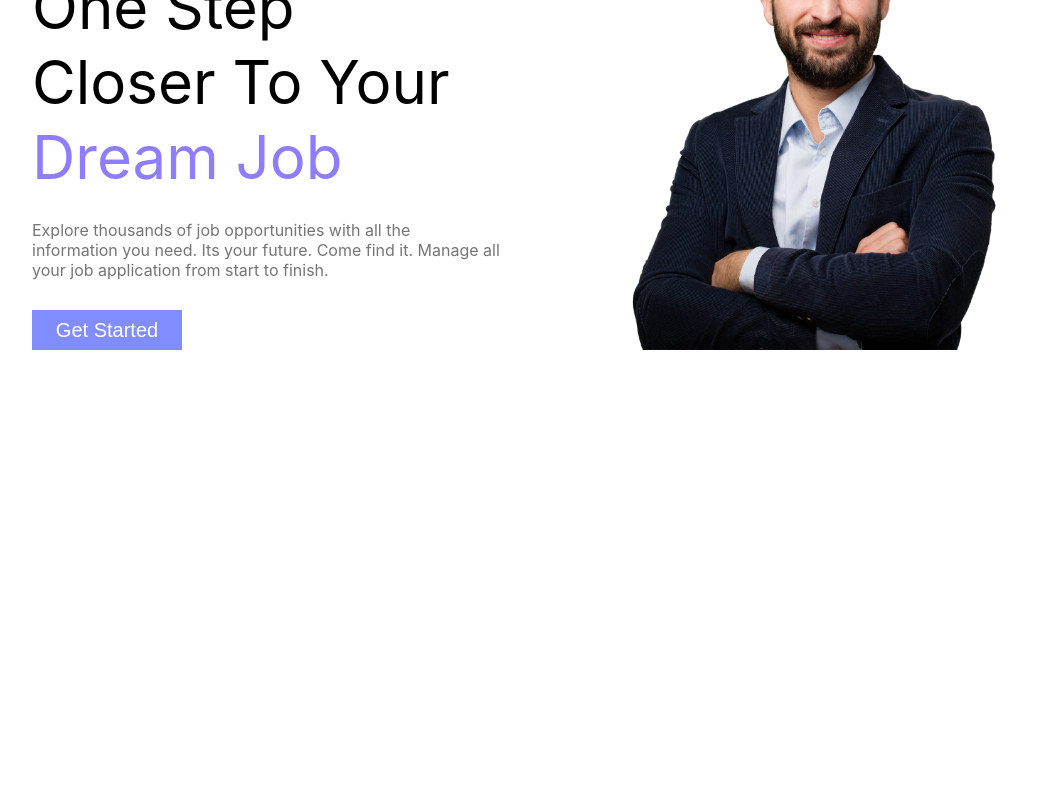
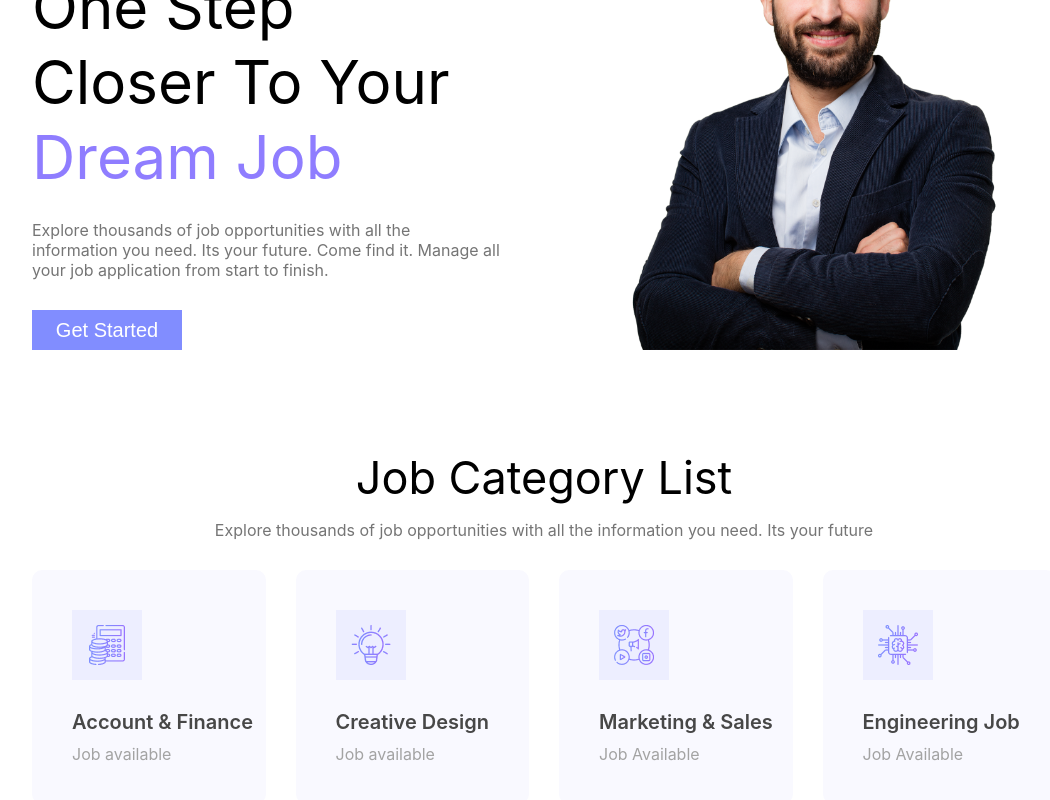
Before and after one commit to HelloAyan/Career-Hub, a React (Create React App) app: page / in a window 1280 px wide. Shown: the part 240-1040 px from the top of the page, without its empty margins (96-1146 px from the left). Before the commit the page ends 800 px from the top, so only its background shows below. Built offline with nearby package versions, Linux system fonts and the light colour scheme.

Commit message:
Job category completed

```diff
--- a/src/App.js
+++ b/src/App.js
@@ -1,12 +1,14 @@
 import './App.css';
 import Header from './components/Header/Header';
+import JobCategory from './components/Job Category/JobCategory';
 import Menu from './components/Menu/Menu';
 
 function App() {
   return (
     <div className='body'>
       <Menu />
-      <Header></Header>
+      <Header />
+      <JobCategory />
     </div>
   );
 }
--- /dev/null
+++ b/src/components/Job Category/JobCategory.js
@@ -0,0 +1,40 @@
+import React from 'react';
+import Styles from '../Job Category/JobCategory.module.css';
+import accountImg from '../../assets/Icons/accounts 1.png';
+import creativeImg from '../../assets/Icons/business 1.png';
+import marketingImg from '../../assets/Icons/social-media 1.png';
+import EngineeringImg from '../../assets/Icons/chip 1.png';
+
+const JobCategory = () => {
+    return (
+        <div className={Styles.jobCategoryContainer}>
+            <div style={{ fontSize: '45px', color: 'black', textAlign: 'center' }} >Job Category List</div>
+            <div style={{ fontSize: '16px', color: '#757575', textAlign: 'center', marginTop: '15px' }}>Explore thousands of job opportunities with all the information you need. Its your future</div>
+
+            <div className={Styles.jobTitleSection}>
+                <div className={Styles.jobCategory}>
+                    <div className={Styles.imgSection} > <img src={accountImg} alt="" /> </div>
+                    <div className={Styles.postTitle}> Account & Finance</div>
+                    <div className={Styles.availableJob}> Job available</div>
+                </div>
+                <div className={Styles.jobCategory}>
+                    <div className={Styles.imgSection} > <img src={creativeImg} alt="" /> </div>
+                    <div className={Styles.postTitle}> Creative Design </div>
+                    <div className={Styles.availableJob}>Job available</div>
+                </div>
+                <div className={Styles.jobCategory}>
+                    <div className={Styles.imgSection} > <img src={marketingImg} alt="" /> </div>
+                    <div className={Styles.postTitle}> Marketing & Sales </div>
+                    <div className={Styles.availableJob}>Job Available</div>
+                </div>
+                <div className={Styles.jobCategory}>
+                    <div className={Styles.imgSection} > <img src={EngineeringImg} alt="" /> </div>
+                    <div className={Styles.postTitle}> Engineering Job </div>
+                    <div className={Styles.availableJob}>Job Available</div>
+                </div>
+            </div>
+        </div>
+    )
+}
+
+export default JobCategory;
--- /dev/null
+++ b/src/components/Job Category/JobCategory.module.css
@@ -0,0 +1,45 @@
+.jobCategoryContainer {
+    margin-top: 100px;
+    margin-bottom: 130px;
+}
+
+.jobTitleSection {
+    width: 100%;
+    height: auto;
+    display: flex;
+    align-items: center;
+    justify-content: center;
+    margin-top: 30px;
+    column-gap: 30px;
+
+}
+
+.jobCategory {
+    background-color: #F9F9FF;
+    width: 25%;
+    height: auto;
+    border-radius: 10px;
+    padding: 40px 0 40px 40px;
+}
+
+.imgSection {
+    display: flex;
+    justify-content: center;
+    align-items: center;
+    width: 70px;
+    height: 70px;
+    background-color: #EDEEFF;
+}
+
+.postTitle {
+    font-size: 20px;
+    font-weight: 600;
+    color: #474747;
+    margin-top: 30px;
+    margin-bottom: 10px;
+}
+
+.availableJob {
+    font-size: 16px;
+    color: #A3A3A3;
+}
```
